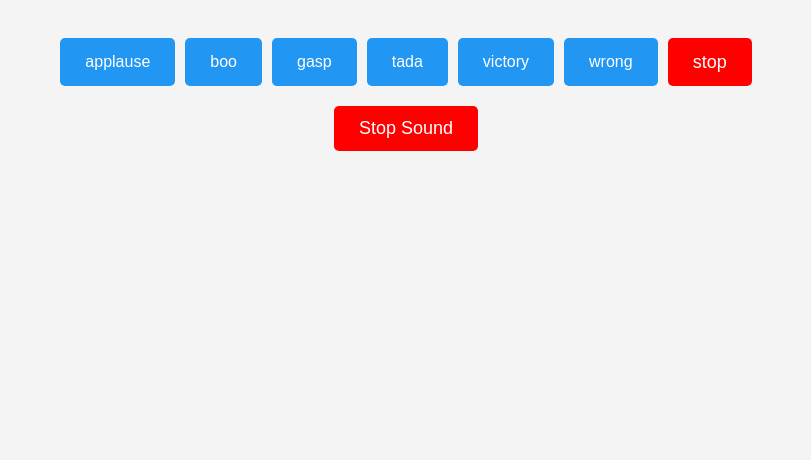
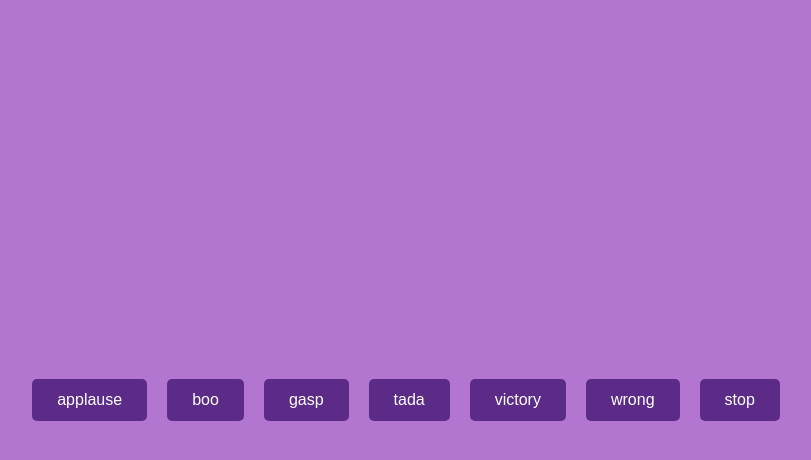
Before and after one commit to acciojob/Soundbar-shivalilapare00, a website: page main.html in a window 1280 px wide. Shown: the whole page, without its empty margins (234-1045 px from the left). Drawn offline with Linux system fonts and the light colour scheme.

Commit message:
created a submission

```diff
--- a/main.html
+++ b/main.html
@@ -8,9 +8,9 @@
 
 <body>
 	<!-- the entire body must be written by student -->
-	 <div id="buttons"></div>
 
-    <button class="stop" id="stopBtn">Stop Sound</button>
+
+   <div id="buttons"></div>
     <script type="text/javascript" src="./script.js">
 </script>
 
--- a/styles.css
+++ b/styles.css
@@ -1,39 +1,28 @@
-/*  your css code here. If applicable */
 body {
+    background: #b276d1;
     font-family: Arial, sans-serif;
-    text-align: center;
-    background: #f4f4f4;
-    padding: 30px;
+    display: flex;
+    justify-content: center;
+    align-items: center;
+    height: 100vh;
+    margin: 0;
 }
 
 #buttons {
     display: flex;
-    flex-wrap: wrap;
-    gap: 10px;
-    justify-content: center;
-    margin-bottom: 20px;
+    gap: 20px;
 }
 
-.btn {
-    padding: 15px 25px;
-    background: #2196F3;
+.btn, .stop {
+    background: #5b2b87;
     color: white;
     border: none;
+    padding: 12px 25px;
     border-radius: 5px;
+    font-size: 16px;
     cursor: pointer;
-    font-size: 16px;
 }
 
-.btn:hover {
-    background: #0b7dda;
+.btn:hover, .stop:hover {
+    background: #481d70;
 }
-
-.stop {
-    padding: 12px 25px;
-    background: red;
-    color: #fff;
-    border: none;
-    border-radius: 5px;
-    cursor: pointer;
-    font-size: 18px;
-}
```
